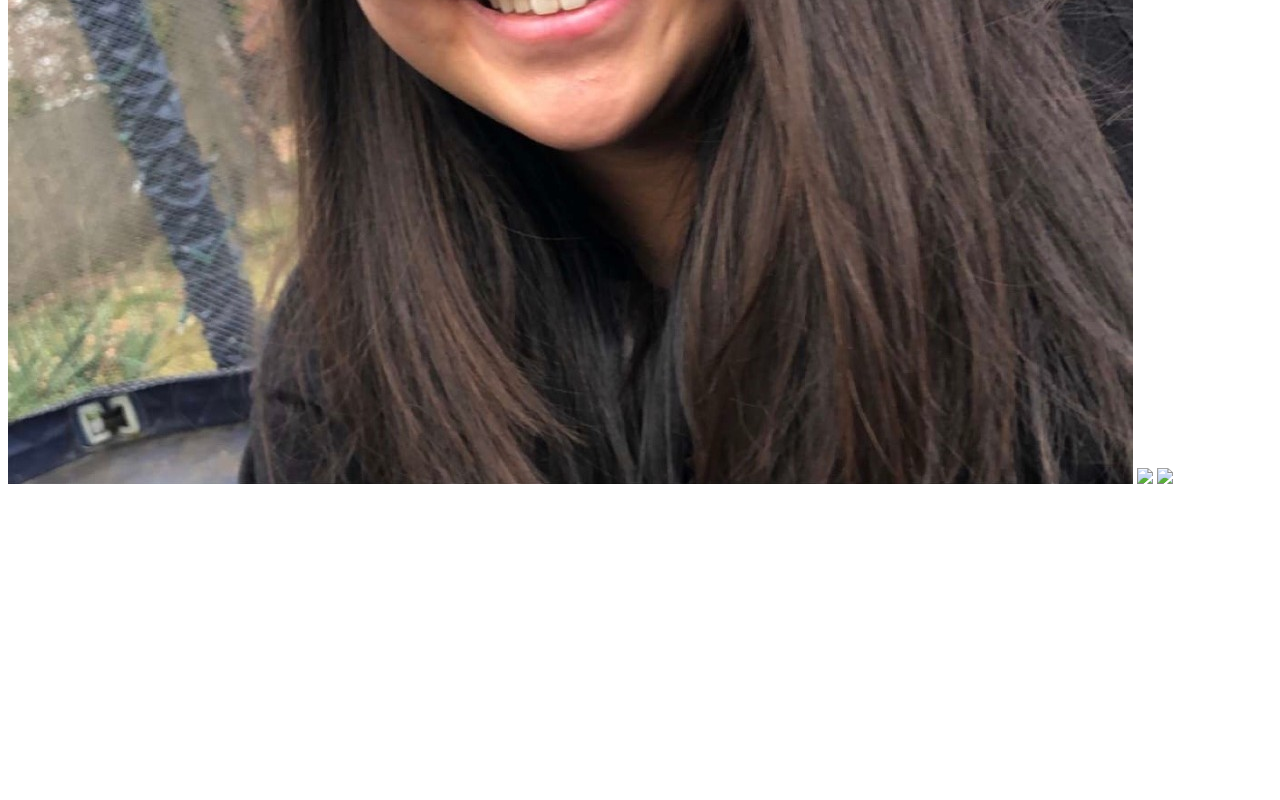
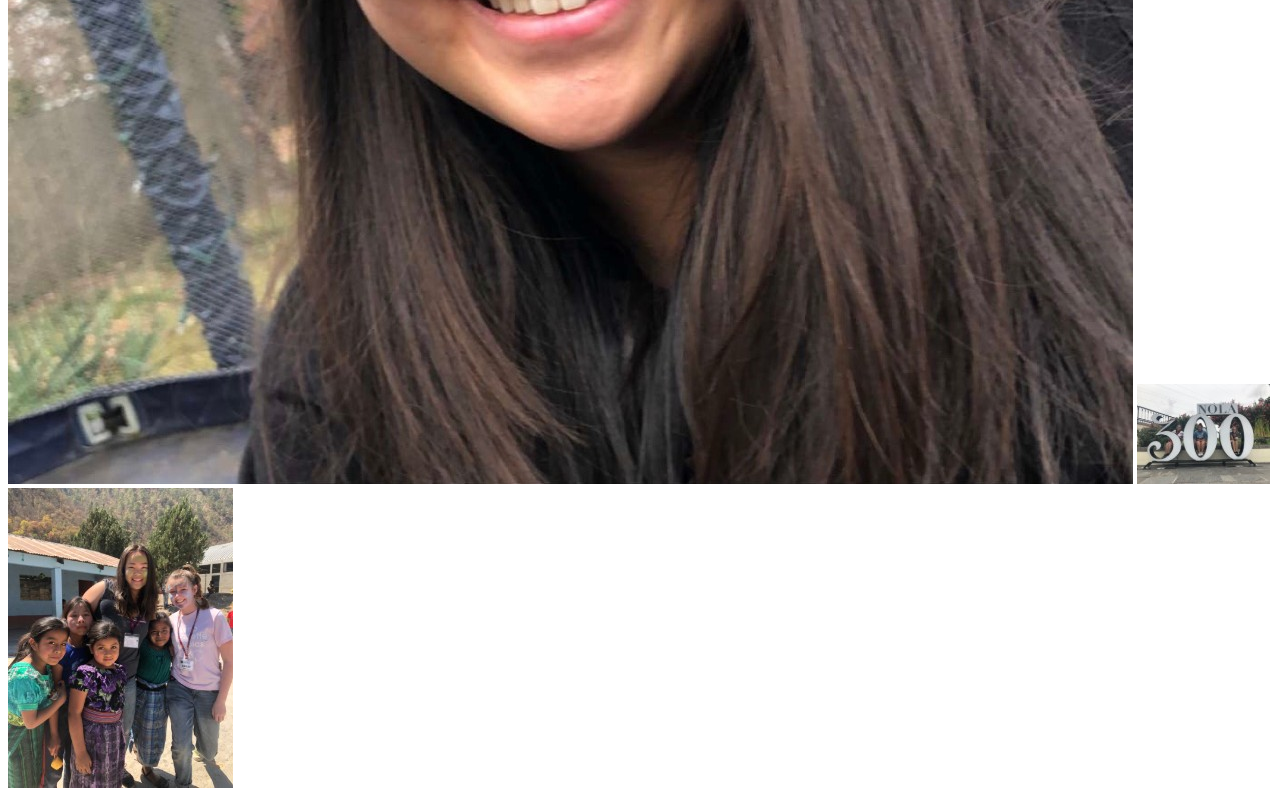
Before and after one commit to mariamcintyre123/mariamcintyre.github.io, a plain HTML site: page aboutme.html in a window 1280 px wide. Shown: the part 1418-2218 px from the top of the page. Before the commit the page ends 1914 px from the top, so only its background shows below. Drawn offline with Linux system fonts and the light colour scheme.

Commit message:
Update aboutme.html

```diff
--- a/aboutme.html
+++ b/aboutme.html
@@ -23,8 +23,8 @@
      <p>In school I play basketball and tennis. During the fall and winter season I play tennis on a outside of school team. In the summer I work as a tennis instructor at our local tennis club. I do not play basketball outside of school but will play sometimes with my brother. Outside of school I enjoy hiking with my family and going to the beach. I have three siblings, two older brothers and one older sister. My two older brothers have both graduated college
       and my older sister graduated from high school. </p>
     <img src="Maria.jpg">
-    <img src="STMARY'S.jpeg">
-    <img src="IMG6471.jpeg">
+    <img src="NOLA.jpg">
+    <img src="STW.jpg">
     </body>
 
 </html/
```
